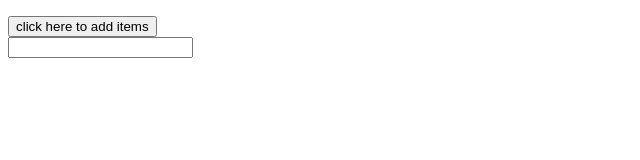
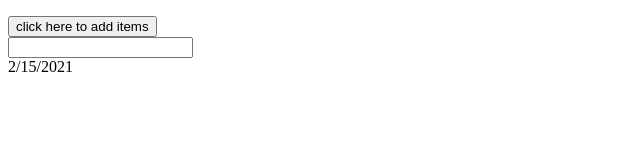
Before and after one commit to josueJURE/todoList2021, a plain HTML site: page index.html in a window 1280 px wide. Shown: the full height of the page, 0-640 px from the left. Drawn offline with Linux system fonts and the light colour scheme.

Commit message:
Add footer to display today's date

```diff
--- a/index.html
+++ b/index.html
@@ -14,6 +14,7 @@
   <button id="btn" type="button" name="button">click here to add items</button><br>
   <input id="input" type="text" name="" value="">
   <div id="counter" class=""></div>
+  <footer></footer>
 
 
     <script src="index.js" type="text/javascript"></script>
--- a/index.js
+++ b/index.js
@@ -1,9 +1,7 @@
 var elUlList = document.getElementById("uList");
 var btn = document.getElementById("btn");
 const elInput = document.getElementById("input");
-
-
-console.log(elUlList)
+const footer = document.querySelector("footer")
 
 function createListItems() {
 
@@ -24,3 +22,8 @@ function emptyField() {
 
 btn.addEventListener("click", createListItems, false)
 elInput.addEventListener("mouseover", emptyField, false)
+
+var date = new Date().toLocaleDateString("en-US")
+
+footer.innerHTML = date
+console.log(date)
```
